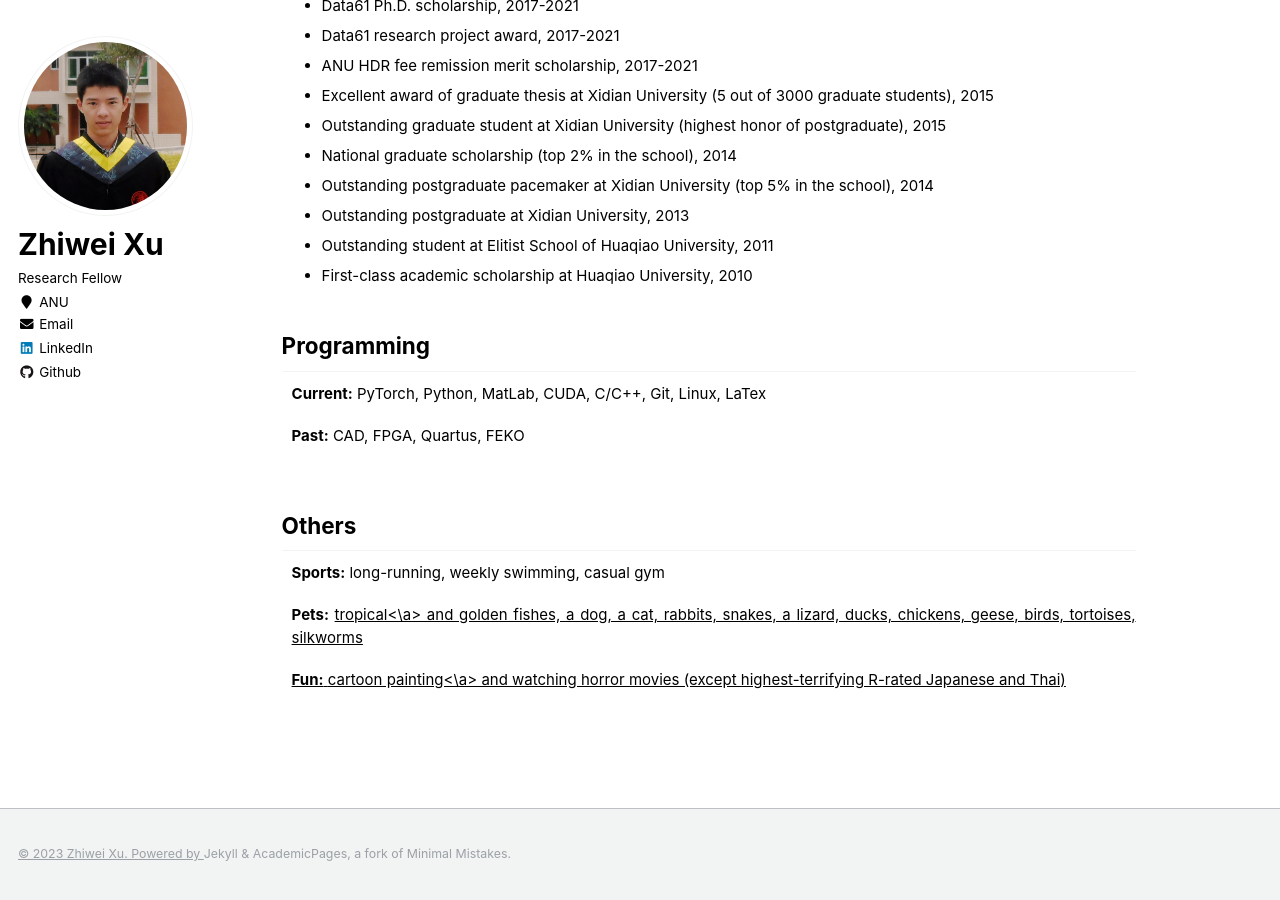
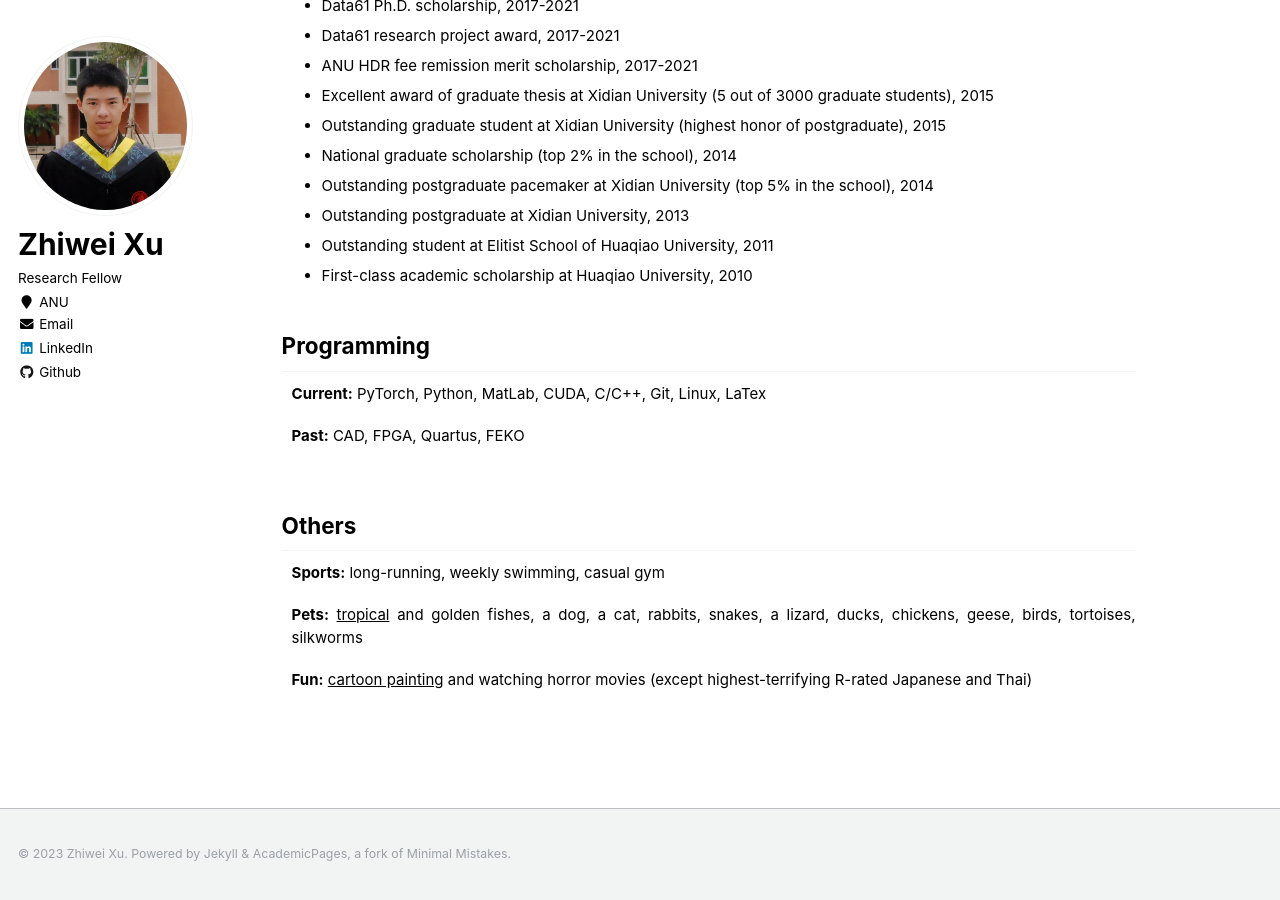
Before and after one commit to zwxu064/zwxu064.github.io, a Jekyll site: the page built from _pages/about.html, in a window 1280 px wide and 900 px high, scrolled down 3983 px. Built offline with Jekyll 4.4.1, drawn with Linux system fonts in a browser that asks for light colours.

Commit message:
Update about.html

```diff
--- a/_pages/about.html
+++ b/_pages/about.html
@@ -245,8 +245,8 @@
 <p class="alignlefttab"><strong>Sports:</strong> long-running, weekly swimming, casual gym</p>
 <div style="clear: both;"></div>
 
-<p class="alignlefttab"><strong>Pets:</strong> <a style="color: inherit; text-decoration: underline;" href="fishes">tropical<\a> and golden fishes, a dog, a cat, rabbits, snakes, a lizard, ducks, chickens, geese, birds, tortoises, silkworms</p>
+<p class="alignlefttab"><strong>Pets:</strong> <a style="color: inherit; text-decoration: underline;" href="fishes">tropical</a> and golden fishes, a dog, a cat, rabbits, snakes, a lizard, ducks, chickens, geese, birds, tortoises, silkworms</p>
 <div style="clear: both;"></div>
 
-<p class="alignlefttab"><strong>Fun:</strong> <a style="color: inherit; text-decoration: underline;" href="cartoon">cartoon painting<\a> and watching horror movies (except highest-terrifying R-rated Japanese and Thai)</p>
+<p class="alignlefttab"><strong>Fun:</strong> <a style="color: inherit; text-decoration: underline;" href="cartoon">cartoon painting</a> and watching horror movies (except highest-terrifying R-rated Japanese and Thai)</p>
 <div style="clear: both;"></div>
```
